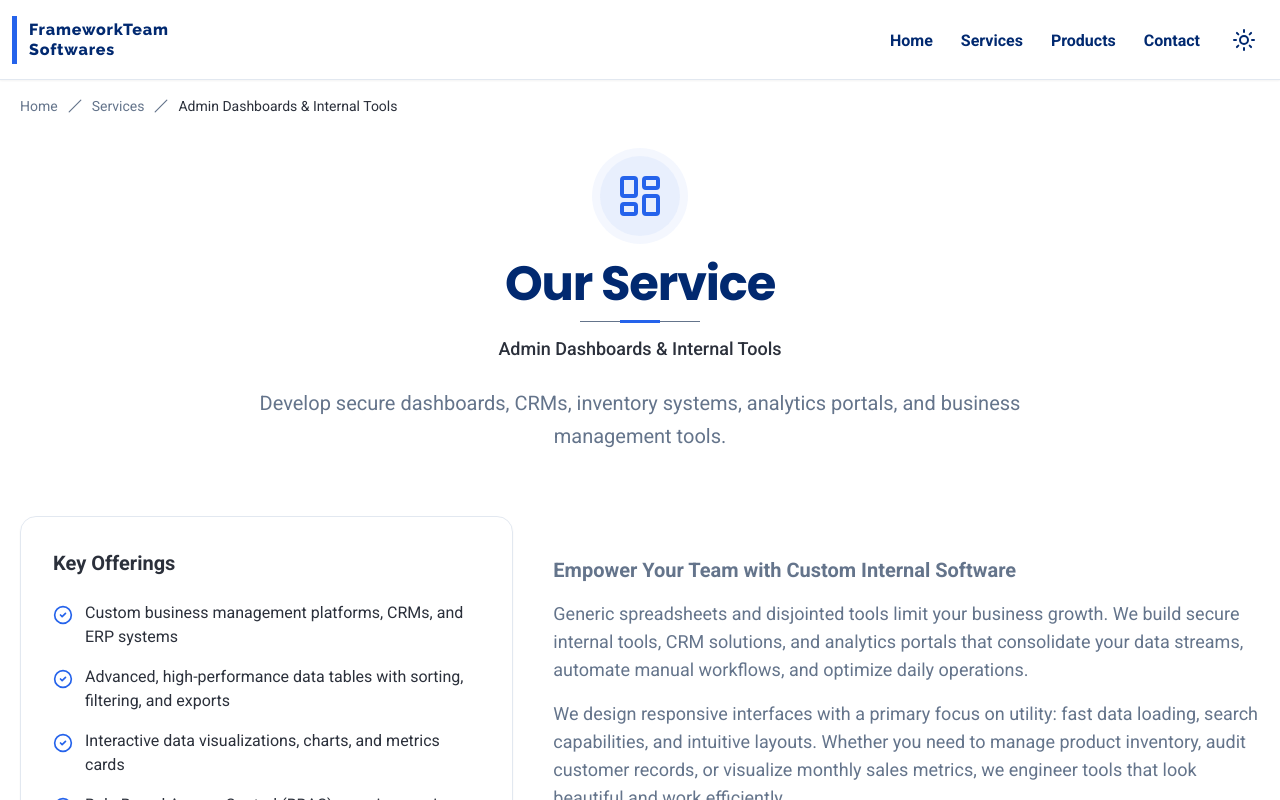
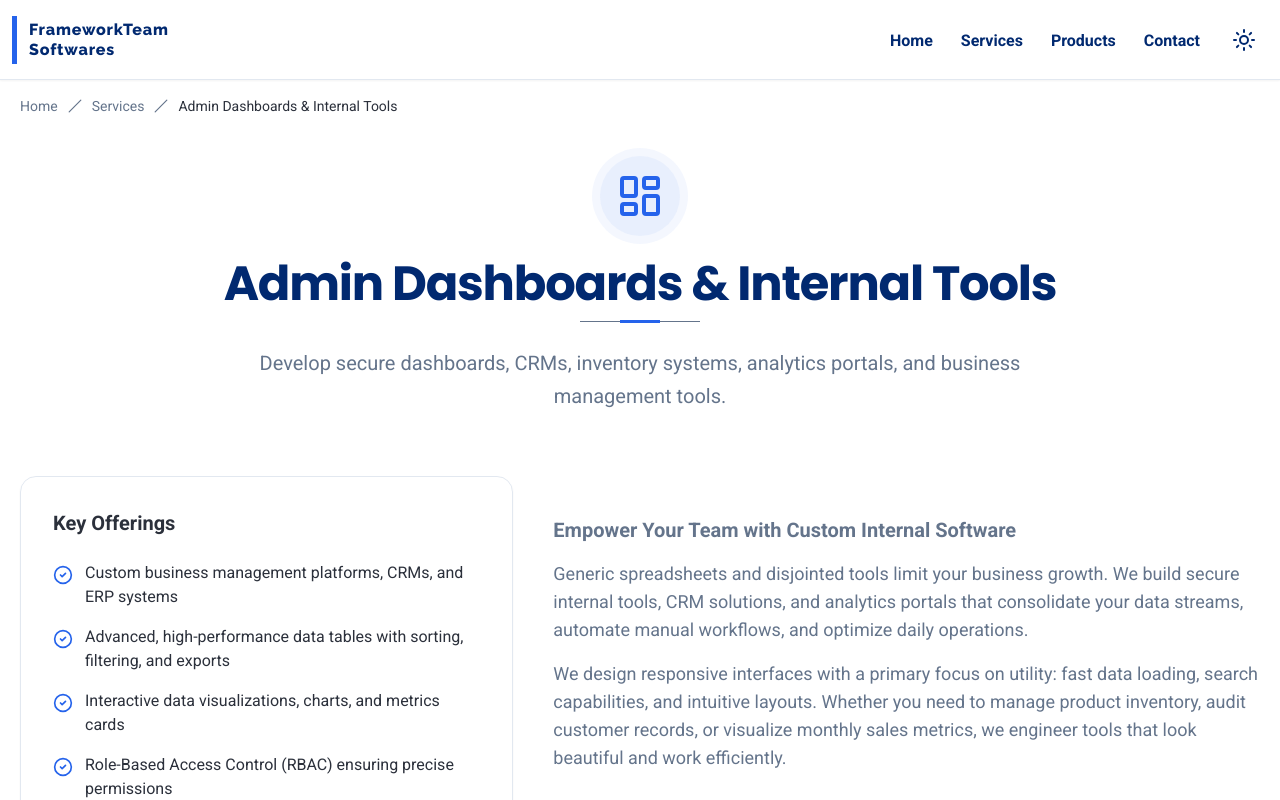
Before and after one commit to ChauhanJaved/frameworkteam, a Next.js app: page /admin-dashboards-internal-tools in a window 1280 px wide. Shown: the top 800 px of the page. Built offline with nearby package versions, Linux system fonts and the light colour scheme.

Commit message:
services pages update

```diff
--- a/src/app/[slug]/page.tsx
+++ b/src/app/[slug]/page.tsx
@@ -328,10 +328,8 @@ export default async function Page({ params }: Props) {
                 })()}
               </div>
               <SectionHeader
-                caption="Our Service"
-                desc={serviceItem.title}
+                caption={serviceItem.title}
               />
-              <h1 className="sr-only">{serviceItem.title}</h1>
               <p className="mt-6 text-xl text-muted-foreground max-w-3xl leading-relaxed">
                 {serviceItem.shortDesc}
               </p>
```
